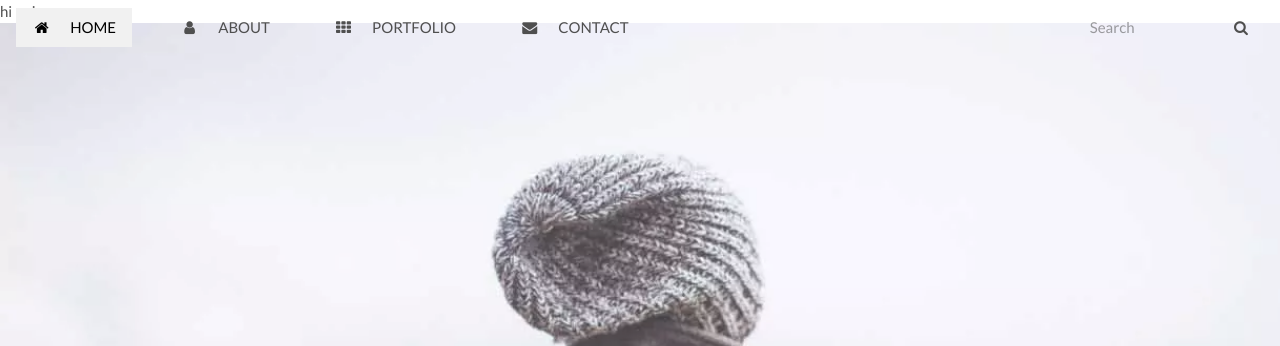
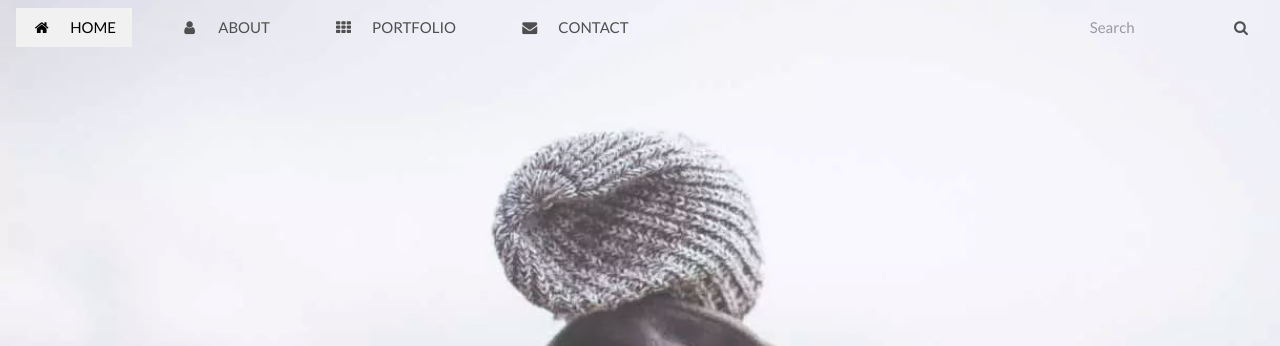
Before and after one commit to GurovDmitriy/W3CSS-parallax, a website: page source/index.html in a window 1280 px wide. Shown: the top 346 px of the page. Drawn offline with nearby package versions, Linux system fonts and the light colour scheme.

Commit message:
Fix header test nojs

```diff
--- a/source/index.html
+++ b/source/index.html
@@ -41,8 +41,6 @@
 </head>
 
 <body>
-
-  <div class="no-js no-js-block">hi nojs</div>
 
   <header class="usr-header">
 
```
